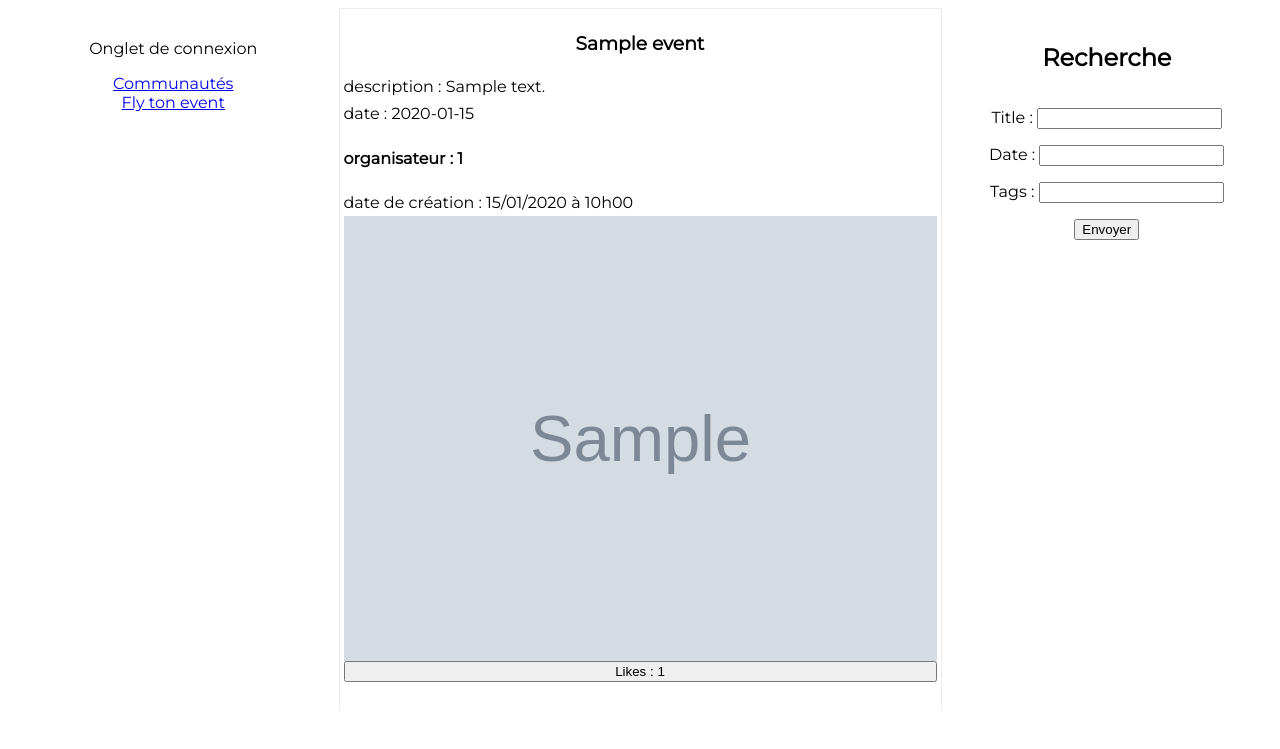
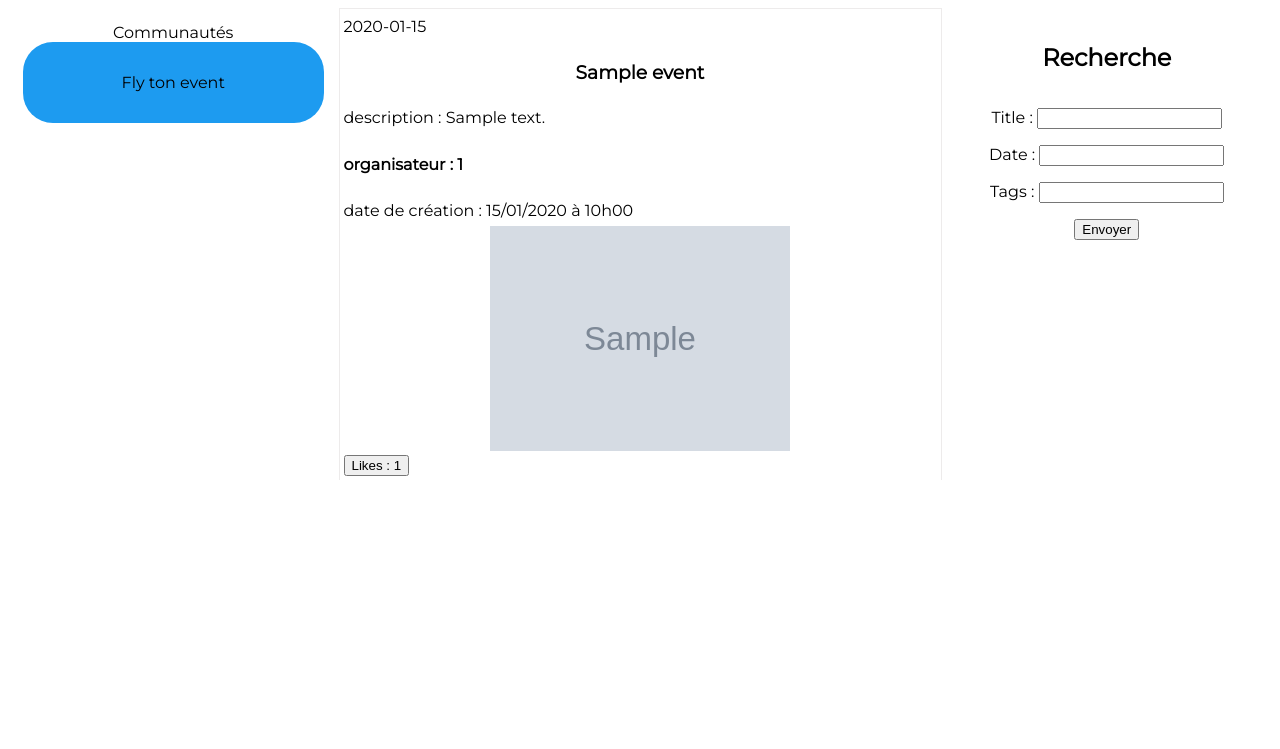
Before and after one commit to Idriss20032003/flyers, a Django app: page / in a window 1280 px wide. Shown: the top 749 px of the page. Run offline with Django 4.2, Linux system fonts and the light colour scheme; tables that the repository leaves empty hold one stand-in row (values such as "Sample post"); grey boxes marked "Sample" are stand-in pictures.

Commit message:
Amélioration du CSS

```diff
--- a/Flyers/Flow/static/Flow/css/home.css
+++ b/Flyers/Flow/static/Flow/css/home.css
@@ -6,10 +6,21 @@ body {
     font-family: 'Montserrat', sans-serif;
 }
 
+
 .accueil {
     display: flex;
     flex-direction: row;
     /*flex-grow: 1;*/
+}
+
+a {
+    color: inherit; /* Utilise la couleur du texte par défaut */
+    text-decoration: none; /* Désactive le soulignement */
+}
+
+a:hover {
+    color: #ff0000; /* Couleur du texte lorsqu'il est survolé */
+    text-decoration: underline; /* Soulignement lorsqu'il est survolé */
 }
 
 .connexion {
@@ -19,6 +30,17 @@ body {
     padding: 15px;
     border-right: 1px solid #edebeb; /* Ajoute une bordure à droite de chaque élément */
     text-align: center;
+}
+
+.fly_ton_event {
+    flex: 1.5;
+    text-align: center;
+    border-radius: 30px;
+    border-color: rgb(0, 0, 0);
+    background-color: rgb(29, 155, 240);
+    padding: 15px;
+    text-decoration: none;
+    /*: 5px solid #edebeb;*/
 }
 
 .flux {
@@ -53,18 +75,8 @@ body {
     /*flex: 1;*/
 	/*margin: 8px;*/
     display: grid;
+    align-items: center;
     gap: 5px;
-}
-
-.events_flow img {
-	/*max-width: 200px;*/
-    max-width: 100%;
-    max-height: 100%;
-}
-
-.events_flow p {
-	margin-top: 4px;
-	margin-bottom: 4px;
 }
 
 .events_flow article {
@@ -75,8 +87,31 @@ body {
 	padding: 4px;
     /*border-radius: 5px;*/
     border-top: 1px solid #edebeb;
+    gap: 2px;
 }
 
 .events_flow h3 {
     text-align: center;
 }
+
+.divImg {
+    color: red;
+    display: flex;
+    justify-content: center;
+    align-items: center;
+}
+
+.events_flow img {
+	max-width: 300px;
+    max-height: 500px;
+}
+
+.events_flow p {
+	margin-top: 4px;
+	margin-bottom: 4px;
+}
+
+.divLikes {
+    display: flex;
+    flex-direction: row;
+}
--- a/Flyers/Flow/static/Flow/js/display_events.js
+++ b/Flyers/Flow/static/Flow/js/display_events.js
@@ -36,15 +36,19 @@ function printEvent(ev_model) {
 
     elemTitle.innerText = ev["title"]
     elemDesc.innerText = "description : "+ev["description"]
-    elemDateEv.innerText = "date : "+ev["date"]
+    elemDateEv.innerText = ev["date"]
     elemCreator.innerText = "organisateur : "+ev["created_by"]
     const jour = ev["created_at"][8]+ev["created_at"][9]
     const mois = ev["created_at"][5]+ev["created_at"][6]
     const annee = ev["created_at"][0]+ev["created_at"][1]+ev["created_at"][2]+ev["created_at"][3]
     elemDateCreation.innerText = "date de création : "+jour+"/"+mois+"/"+annee+" à "+ev["created_at"][11]+ev["created_at"][12]+"h"+ev["created_at"][14]+ev["created_at"][15]
+    let divImg = document.createElement("div")
+    divImg.className = "divImg"
     let img = ev["image"]
     elemImg.src = `./media/${img}`
 
+    let divLikes = document.createElement("div")
+    divLikes.className = "divLikes"
     elemLikes.class = "btn-likes"
     elemLikes.addEventListener("click", function(e) {
         const elementId = ev_model.pk; // id de l'élément qu'on souhaite mettre à jour
@@ -73,14 +77,17 @@ function printEvent(ev_model) {
     });
     elemLikes.innerText = "Likes : " + ev["Likes"].toString()
 
+    elem.appendChild(elemDateEv)
     elem.appendChild(elemTitle)
     elem.appendChild(elemDesc)
-    elem.appendChild(elemDateEv)
     elem.appendChild(elemCreator)
     elem.appendChild(elemDateCreation)
-    elem.appendChild(elemImg)
+    divImg.appendChild(elemImg)
+    console.log(divImg)
+    elem.appendChild(divImg)
     elem.appendChild(elemRoadmap)
-    elem.appendChild(elemLikes)
+    divLikes.appendChild(elemLikes)
+    elem.appendChild(divLikes)
 
     return elem
 }
@@ -89,6 +96,6 @@ for (let i = 0; i < list_events.length; i++) {
     const ev_model = list_events[i] // on récupère le prochain événement de la DB
     console.log(ev_model)
     section_events.appendChild(printEvent(ev_model))
-    const espace = document.createElement("br")
-    section_events.appendChild(espace)
+    /*const espace = document.createElement("br")
+    section_events.appendChild(espace)*/
 }
--- a/Flyers/Flow/templates/Flow/home.html
+++ b/Flyers/Flow/templates/Flow/home.html
@@ -4,15 +4,14 @@
 <html>
     <head>
         <title>Flux</title>
-        <link href="{% static 'Flow/css/home.css' %}" rel="stylesheet" />
         <script type="module" src="{% static 'Flow/js/display_events.js' %}"></script>
         <script>var list_events = JSON.parse('{{ list_events|escapejs}}')</script>
+        <link href="{% static 'Flow/css/home.css' %}" rel="stylesheet" />
     </head>
 <body>
 
     <div class="accueil">
         <div class="connexion">
-            <p>Onglet de connexion</p>
             {% if user.is_authenticated %}
             <p> <a href="{% url 'GroupPage' %}">Communautés</a> </p>
             {% else %}
@@ -21,9 +20,13 @@
 
             <div>
                 {% if user.is_authenticated %}
+                <div class="fly_ton_event">
                 <p><a href="{% url 'create_event' %}">Fly ton event</a></p>
+                </div>
                 {% else %}
-                <a href="{% url 'login' %}">Fly ton event</a>
+                <div class="fly_ton_event">
+                <p><a href="{% url 'login' %}">Fly ton event</a></p>
+                </div>
                 {% endif %}
             </div>
 
```
